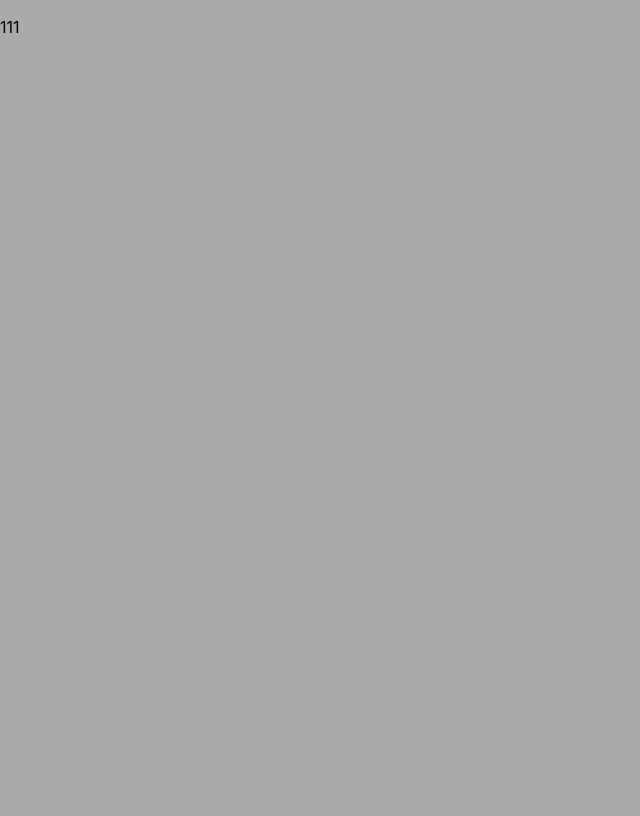
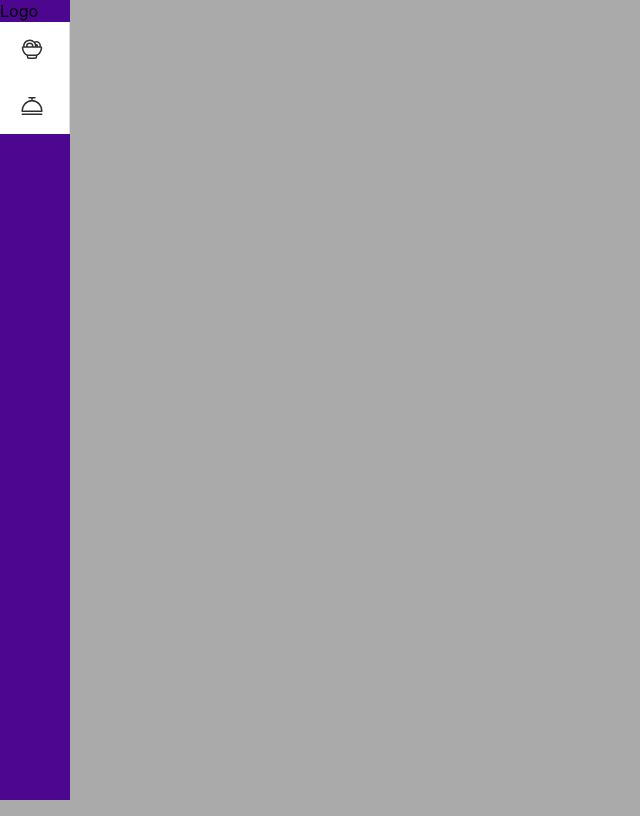
Before and after one commit to it2konst/vue-recipes, a Vue app: page / in a window 1280 px wide. Shown: the whole page, without its empty margins (0-640 px from the left). Built offline with nearby package versions, Linux system fonts and the light colour scheme.

Commit message:
feat: AppMenu

```diff
--- a/src/assets/styles/index.scss
+++ b/src/assets/styles/index.scss
@@ -1,3 +1,2 @@
-// @use "global" as *;
-@import "./variables";
-@import "./global";
+@forward "./variables";
+@forward "./global";
--- /dev/null
+++ b/src/components/AppMenu.vue
@@ -0,0 +1,25 @@
+<script setup></script>
+
+<template>
+  <div class="menu">
+    <div class="logo">Logo</div>
+
+    <el-menu class="nav el-menu-vertical-demo">
+      <el-menu-item index="1">
+        <el-icon :size="24"><Food /></el-icon>
+      </el-menu-item>
+      <el-menu-item index="2">
+        <el-icon :size="24"><Dish /></el-icon>
+      </el-menu-item>
+    </el-menu>
+  </div>
+</template>
+
+<style lang="scss" scoped>
+@use "@/assets/styles/index" as *;
+
+.menu {
+  height: 100vh;
+  background-color: $violet;
+}
+</style>
--- a/src/layouts/AppLayout.vue
+++ b/src/layouts/AppLayout.vue
@@ -1,9 +1,20 @@
-<script setup></script>
+<script setup>
+import AppMenu from "@/components/AppMenu.vue";
+</script>
 
 <template>
-  <p>111</p>
+  <div class="root">
+    <div class="menu-container">
+      <AppMenu />
+    </div>
+    <main></main>
+  </div>
 </template>
 
 <style lang="scss" scoped>
 @use "@/assets/styles/index";
+
+.menu-container {
+  width: 70px;
+}
 </style>
--- a/src/main.js
+++ b/src/main.js
@@ -9,10 +9,16 @@ import { createPinia } from "pinia";
 import App from "./App.vue";
 import router from "./router";
 
+import * as ElementPlusIconsVue from "@element-plus/icons-vue";
+
 const app = createApp(App);
 
 app.use(createPinia());
 app.use(router);
 app.use(ElementPlus);
 
+for (const [key, component] of Object.entries(ElementPlusIconsVue)) {
+  app.component(key, component);
+}
+
 app.mount("#app");
```
